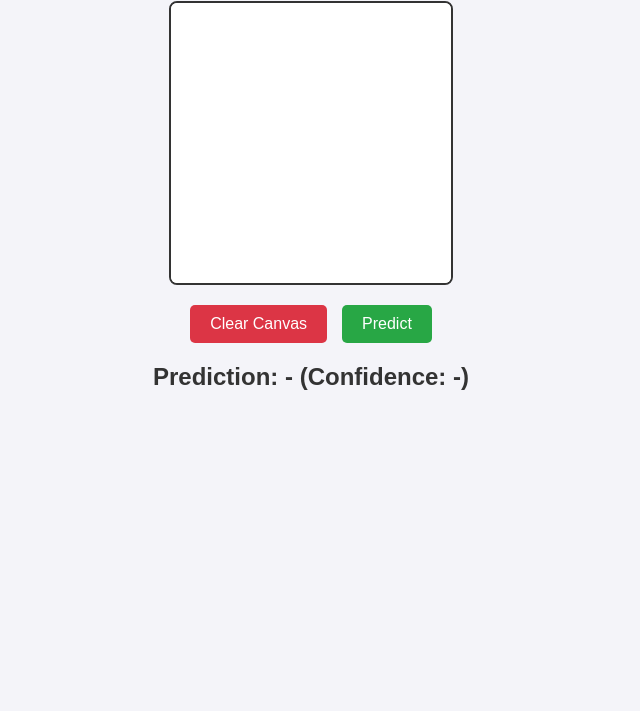
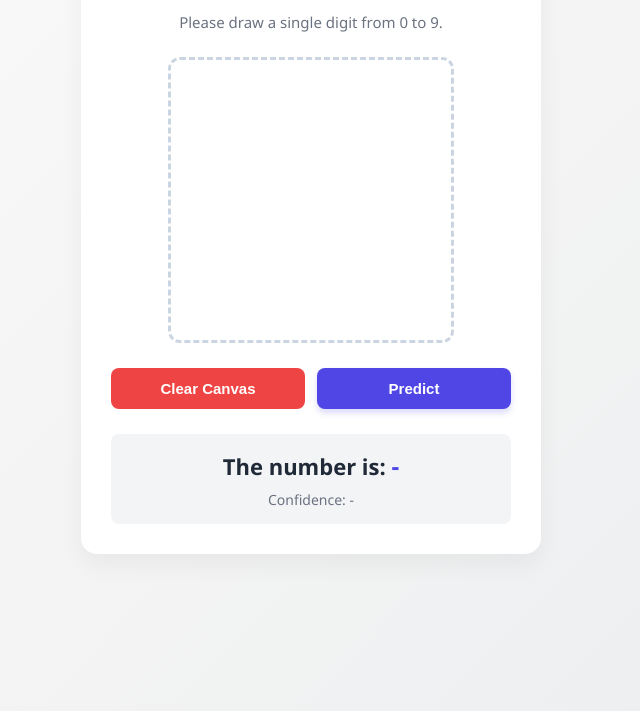
Before and after one commit to NareenBruce/digit-recognizer-web, a plain HTML site: page index.html in a window 1280 px wide. Shown: the part 129-840 px from the top of the page, without its empty margins (329-969 px from the left). Before the commit the page ends 800 px from the top, so only its background shows below. Drawn offline with Linux system fonts and the light colour scheme.

Commit message:
Refactor index.html for improved UI and functionality
Updated the title and improved styling for better UI. Enhanced canvas drawing experience with touch support and adjusted button styles.

```diff
--- a/index.html
+++ b/index.html
@@ -3,58 +3,140 @@
   <head>
     <meta charset="UTF-8" />
     <meta name="viewport" content="width=device-width, initial-scale=1.0" />
-    <title>Digit Recognizer</title>
+    <title>AI Digit Recognizer</title>
     <style>
+      /* Modern UI Color Palette */
+      :root {
+        --primary: #4f46e5;
+        --primary-hover: #4338ca;
+        --danger: #ef4444;
+        --danger-hover: #dc2626;
+        --bg: #f3f4f6;
+        --card-bg: #ffffff;
+        --text-main: #1f2937;
+        --text-muted: #6b7280;
+      }
+
       body {
-        font-family: Arial, sans-serif;
+        font-family: "Segoe UI", Roboto, Helvetica, Arial, sans-serif;
         display: flex;
         flex-direction: column;
         align-items: center;
-        background-color: #f4f4f9;
-        margin-top: 50px;
+        background: linear-gradient(135deg, #fdfbfb 0%, #ebedee 100%);
+        margin: 0;
+        padding: 20px;
+        min-height: 100vh;
+        color: var(--text-main);
       }
+
+      .container {
+        background-color: var(--card-bg);
+        padding: 30px;
+        border-radius: 16px;
+        box-shadow: 0 10px 25px rgba(0, 0, 0, 0.05);
+        text-align: center;
+        max-width: 400px;
+        width: 100%;
+        margin-top: 40px;
+      }
+
+      h1 {
+        margin-top: 0;
+        margin-bottom: 5px;
+        font-size: 26px;
+      }
+
+      p.instruction {
+        color: var(--text-muted);
+        font-size: 15px;
+        margin-bottom: 25px;
+        font-weight: 500;
+      }
+
       #canvas-container {
-        border: 2px solid #333;
-        border-radius: 8px;
+        border: 3px dashed #cbd5e1;
+        border-radius: 12px;
         overflow: hidden;
-        background-color: white; /* Fallback */
-        margin-bottom: 20px;
+        background-color: white;
+        margin: 0 auto 25px auto;
+        width: 280px;
+        height: 280px;
+        display: flex;
+        justify-content: center;
+        align-items: center;
       }
+
       canvas {
         display: block;
         cursor: crosshair;
+        /* CRUCIAL FOR MOBILE: Stops the page from scrolling when drawing */
+        touch-action: none;
       }
+
       .controls {
         display: flex;
-        gap: 15px;
-        margin-bottom: 20px;
+        gap: 12px;
+        justify-content: center;
+        margin-bottom: 25px;
       }
+
       button {
-        padding: 10px 20px;
-        font-size: 16px;
+        padding: 12px 24px;
+        font-size: 15px;
+        font-weight: 600;
         cursor: pointer;
         border: none;
-        border-radius: 5px;
+        border-radius: 8px;
         color: white;
+        transition: all 0.2s ease;
+        flex: 1;
       }
+
+      #clear-btn {
+        background-color: var(--danger);
+      }
+      #clear-btn:hover {
+        background-color: var(--danger-hover);
+      }
+
       #predict-btn {
-        background-color: #28a745;
+        background-color: var(--primary);
+        box-shadow: 0 4px 6px rgba(79, 70, 229, 0.2);
       }
-      #clear-btn {
-        background-color: #dc3545;
+      #predict-btn:hover {
+        background-color: var(--primary-hover);
+        transform: translateY(-2px);
       }
+
       #result-box {
+        font-size: 22px;
+        font-weight: bold;
+        color: var(--text-main);
+        background: var(--bg);
+        padding: 15px;
+        border-radius: 8px;
+      }
+
+      #result-box span#prediction-text {
+        color: var(--primary);
         font-size: 24px;
-        font-weight: bold;
-        color: #333;
+      }
+
+      .confidence {
+        display: block;
+        font-size: 14px;
+        color: var(--text-muted);
+        margin-top: 8px;
+        font-weight: normal;
       }
     </style>
   </head>
   <body>
-    <h1>Draw a Number (0-9)</h1>
+    <div class="container">
+      <h1>Draw a Number</h1>
+      <p class="instruction">Please draw a single digit from 0 to 9.</p>
 
       <div id="canvas-container">
-      <!-- 280x280 is a good size for users, keeps the 1:1 aspect ratio for the 28x28 backend resize -->
         <canvas id="drawCanvas" width="280" height="280"></canvas>
       </div>
 
@@ -64,8 +146,11 @@
       </div>
 
       <div id="result-box">
-      Prediction: <span id="prediction-text">-</span> (Confidence:
-      <span id="confidence-text">-</span>)
+        The number is: <span id="prediction-text">-</span>
+        <span class="confidence"
+          >Confidence: <span id="confidence-text">-</span></span
+        >
+      </div>
     </div>
 
     <script>
@@ -73,72 +158,98 @@
       const ctx = canvas.getContext("2d");
       let isDrawing = false;
 
-      // PRECAUTION: Fill canvas with white initially
       function initializeCanvas() {
         ctx.fillStyle = "white";
         ctx.fillRect(0, 0, canvas.width, canvas.height);
-        // Set drawing properties: black ink, smooth lines
-        ctx.strokeStyle = "black";
-        ctx.lineWidth = 15;
+        ctx.strokeStyle = "#111827";
+        ctx.lineWidth = 18; // Slightly thicker ink looks better on mobile
         ctx.lineCap = "round";
         ctx.lineJoin = "round";
       }
 
       initializeCanvas();
 
-      // Drawing Event Listeners (Mouse)
-      canvas.addEventListener("mousedown", (e) => {
+      // Standardizes coordinates for both Mouse (laptop) and Touch (mobile)
+      function getCoordinates(e) {
+        const rect = canvas.getBoundingClientRect();
+        if (e.touches && e.touches.length > 0) {
+          return {
+            x: e.touches[0].clientX - rect.left,
+            y: e.touches[0].clientY - rect.top,
+          };
+        } else {
+          return {
+            x: e.clientX - rect.left,
+            y: e.clientY - rect.top,
+          };
+        }
+      }
+
+      // Start Drawing
+      const startDrawing = (e) => {
         isDrawing = true;
+        const { x, y } = getCoordinates(e);
         ctx.beginPath();
-        ctx.moveTo(e.offsetX, e.offsetY);
-      });
+        ctx.moveTo(x, y);
+        e.preventDefault();
+      };
 
-      canvas.addEventListener("mousemove", (e) => {
-        if (isDrawing) {
-          ctx.lineTo(e.offsetX, e.offsetY);
+      // Draw Line
+      const draw = (e) => {
+        if (!isDrawing) return;
+        const { x, y } = getCoordinates(e);
+        ctx.lineTo(x, y);
         ctx.stroke();
-        }
-      });
+        e.preventDefault();
+      };
 
-      canvas.addEventListener("mouseup", () => {
+      // Stop Drawing
+      const stopDrawing = () => {
         isDrawing = false;
-      });
+      };
 
-      canvas.addEventListener("mouseleave", () => {
-        isDrawing = false;
-      });
+      // Mouse Events (Laptop)
+      canvas.addEventListener("mousedown", startDrawing);
+      canvas.addEventListener("mousemove", draw);
+      canvas.addEventListener("mouseup", stopDrawing);
+      canvas.addEventListener("mouseleave", stopDrawing);
 
-      // Clear Button Logic
+      // Touch Events (Mobile) - passive: false allows preventDefault() to work
+      canvas.addEventListener("touchstart", startDrawing, { passive: false });
+      canvas.addEventListener("touchmove", draw, { passive: false });
+      canvas.addEventListener("touchend", stopDrawing);
+      canvas.addEventListener("touchcancel", stopDrawing);
+
+      // Clear Canvas Logic
       document.getElementById("clear-btn").addEventListener("click", () => {
         initializeCanvas();
         document.getElementById("prediction-text").innerText = "-";
         document.getElementById("confidence-text").innerText = "-";
       });
 
-      // Predict Button Logic (The bridge to your backend)
+      // Prediction Logic
       document
         .getElementById("predict-btn")
         .addEventListener("click", async () => {
-          // 1. Grab image from canvas
           const base64Image = canvas.toDataURL("image/png");
-
           document.getElementById("prediction-text").innerText = "Thinking...";
+          document.getElementById("confidence-text").innerText = "-";
 
           try {
-            // 2. Send POST request to FastAPI backend
-            const response = await fetch("https://digit-recognizer-app-q71c.onrender.com/predict", {
+            // IMPORTANT: Replace this with your actual Render URL
+            const response = await fetch(
+              "https://YOUR-RENDER-URL.onrender.com/predict",
+              {
                 method: "POST",
-              headers: {
-                "Content-Type": "application/json",
+                headers: { "Content-Type": "application/json" },
+                body: JSON.stringify({ image_base64: base64Image }),
               },
-              body: JSON.stringify({ image_base64: base64Image }),
-            });
+            );
 
             if (!response.ok) throw new Error("Backend error");
 
             const result = await response.json();
 
-            // 3. Update UI
             document.getElementById("prediction-text").innerText = result.digit;
             document.getElementById("confidence-text").innerText =
               (result.confidence * 100).toFixed(2) + "%";
```
Lines whose indentation alone changed are shown as unchanged.
